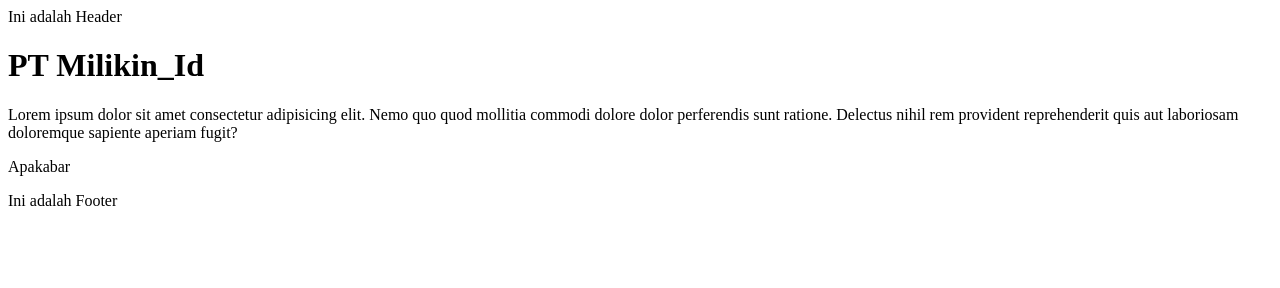
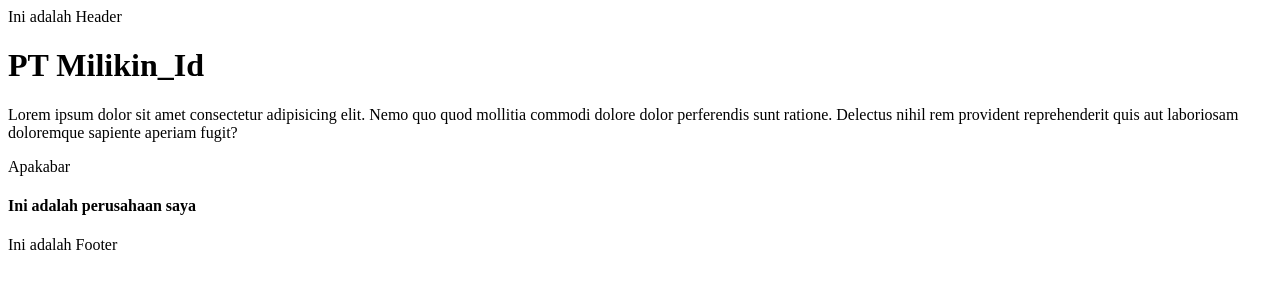
Before and after one commit to pranajag/CompanyProfile, a plain HTML site: page index.html in a window 1280 px wide. Drawn offline with Linux system fonts and the light colour scheme.

Commit message:
Penambahan H4

```diff
--- a/index.html
+++ b/index.html
@@ -19,6 +19,8 @@
 
     <p>Apakabar</p>
 
+    <h4>Ini adalah perusahaan saya</h4>
+
     <footer>Ini adalah Footer</footer>
   </body>
 </html>
```
